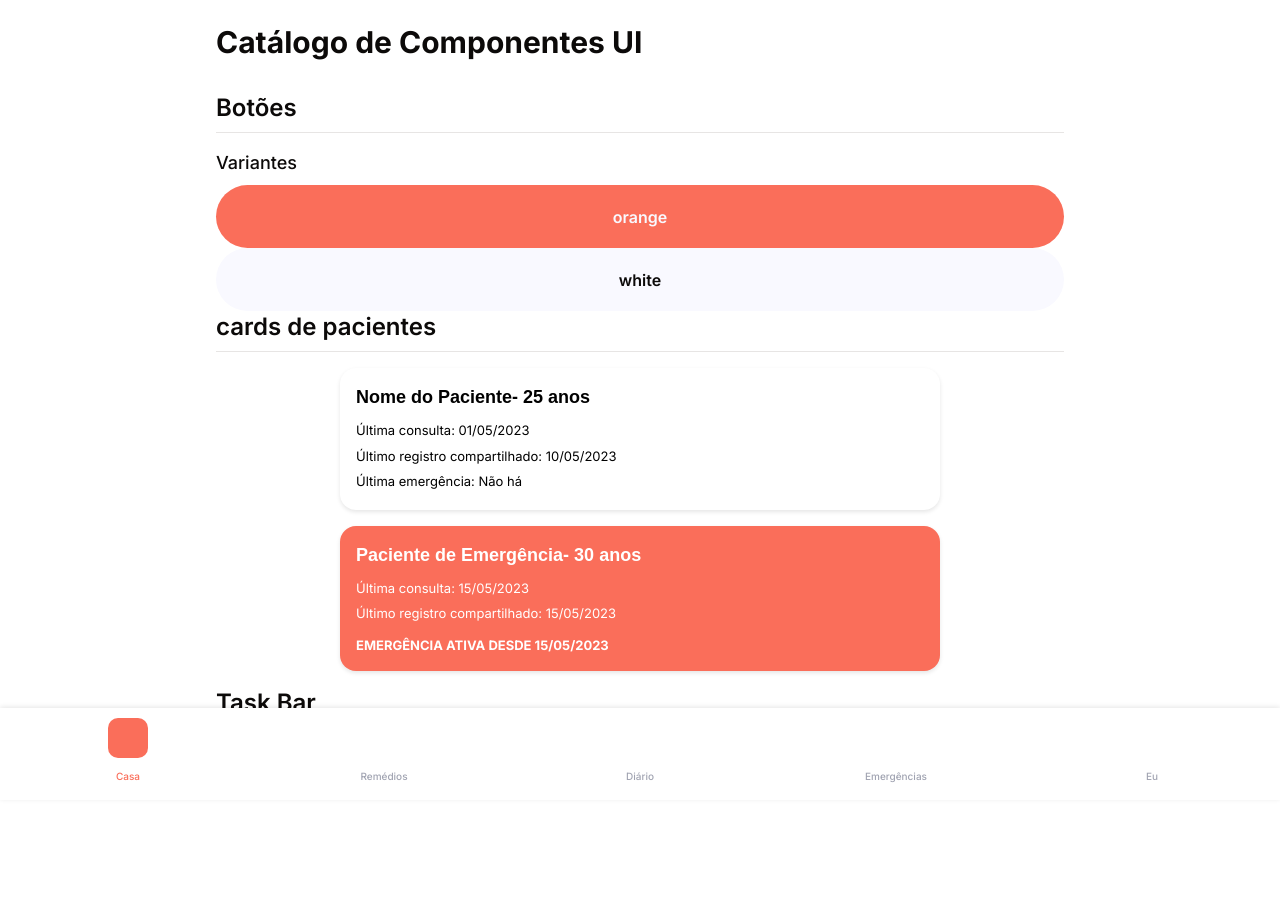
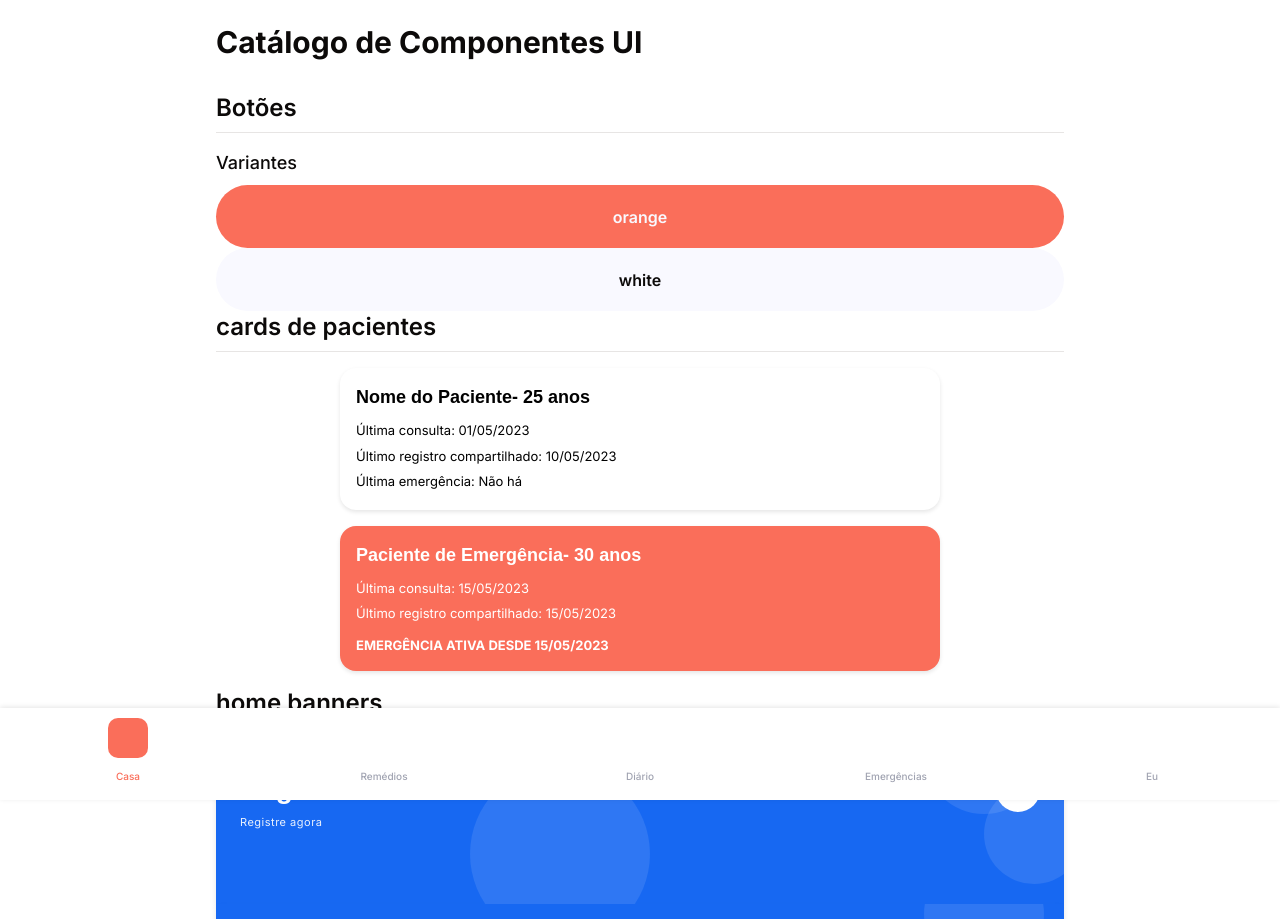
Before and after one commit to datasci4citizens/app-saude, a React (Vite) app: page /components in a window 1280 px wide. Shown: the top 919 px of the page. Before the commit the page ends 816 px from the top, so only its background shows below. Built offline with nearby package versions, Linux system fonts and the light colour scheme; a web font is replaced by a local one.

Commit message:
feat/home-banner

```diff
--- /dev/null
+++ b/src/components/home-banner.tsx
@@ -0,0 +1,128 @@
+import React from 'react';
+
+interface HomeBannerProps {
+  title?: string;
+  subtitle?: string;
+  onClick?: () => void;
+  onIconClick?: () => void; // Nova prop para navegação ao clicar no ícone
+}
+
+const HomeBanner: React.FC<HomeBannerProps> = ({
+  title = "Registro diário",
+  subtitle = "Registre agora",
+  onClick,
+  onIconClick
+}) => {
+  return (
+    <div
+      style={styles.container}
+      onClick={onClick}
+    >
+      {/* Shapes decorativos */}
+      <div style={styles.shapeTop}></div>
+      <div style={styles.shapeMiddle}></div>
+      <div style={styles.shapeBottom}></div>
+
+      {/* Conteúdo */}
+      <div style={styles.content}>
+        <div>
+          <h2 style={styles.title}>{title}</h2>
+          <p style={styles.subtitle}>{subtitle}</p>
+        </div>
+
+        {/* Ícone de editar com evento de clique próprio */}
+        <div
+          style={styles.iconContainer}
+          onClick={(e) => {
+            e.stopPropagation(); // Impede que o clique ative também o onClick do banner
+            if (onIconClick) onIconClick();
+          }}
+        >
+          <span className="mgc_pencil_line" style={styles.icon}></span>
+        </div>
+      </div>
+    </div>
+  );
+};
+
+const styles: { [key: string]: React.CSSProperties } = {
+  container: {
+    position: 'relative',
+    backgroundColor: '#1768F2',
+    padding: '24px',
+    color: 'white',
+    overflow: 'hidden',
+    height: '160px',
+    width: '100%',
+    cursor: 'pointer',
+    boxShadow: '0 4px 6px rgba(0, 0, 0, 0.1)'
+  },
+  content: {
+    position: 'relative',
+    display: 'flex',
+    justifyContent: 'space-between',
+    alignItems: 'flex-start',
+    height: '100%',
+    zIndex: 10
+  },
+  title: {
+    fontSize: '28px',
+    fontWeight: 'bold',
+    margin: 0,
+    marginBottom: '4px',
+    fontFamily: '"Work Sans", sans-serif'
+  },
+  subtitle: {
+    fontSize: '11px',
+    margin: 0,
+    opacity: 0.9,
+    letterSpacing: '0.5px',
+    fontFamily: '"Inter", sans-serif',
+    fontWeight: 'medium'
+  },
+  iconContainer: {
+    backgroundColor: 'white',
+    width: '44px',
+    height: '44px',
+    borderRadius: '50%',
+    display: 'flex',
+    alignItems: 'center',
+    justifyContent: 'center'
+  },
+  icon: {
+    fontSize: '24px',
+    color: '#5A96FA'
+  },
+  shapeTop: {
+    position: 'absolute',
+    top: '-50px',
+    right: '20px',
+    width: '120px',
+    height: '120px',
+    borderRadius: '50%',
+    backgroundColor: 'rgba(255, 255, 255, 0.1)',
+    zIndex: 1
+  },
+  shapeMiddle: {
+    position: 'absolute',
+    top: '40px',
+    right: '-20px',
+    width: '100px',
+    height: '100px',
+    borderRadius: '50%',
+    backgroundColor: 'rgba(255, 255, 255, 0.1)',
+    zIndex: 1
+  },
+  shapeBottom: {
+    position: 'absolute',
+    bottom: '-40px',
+    left: '30%',
+    width: '180px',
+    height: '180px',
+    borderRadius: '50%',
+    backgroundColor: 'rgba(255, 255, 255, 0.1)',
+    zIndex: 1
+  }
+};
+
+export default HomeBanner;
--- a/src/pages/ComponentCatalog.tsx
+++ b/src/pages/ComponentCatalog.tsx
@@ -1,6 +1,7 @@
 import { Button } from "@/components/ui/button";
 import BottomNavigationBar from "@/components/ui/navigator-bar";
 import PatientsPage from "@/components/ui/patient-button";
+import HomeBanner from "@/components/home-banner";
 
 export default function ComponentCatalog() {
   return (
@@ -35,6 +36,13 @@ export default function ComponentCatalog() {
               lastEmergency="15/05/2023"
             />
         </div>
+        <h2 className="text-2xl font-semibold mb-4 border-b pb-2">home banners</h2>
+        <div className='flex flex-wrap justify-center'>
+            <HomeBanner />
+            <HomeBanner
+              subtitle="Cheque registro dos seus pacientes"
+            />
+        </div>
         <h2 className="text-2xl font-semibold mb-4 border-b pb-2">Task Bar</h2>
         <div className='flex flex-wrap justify-center'>
             <BottomNavigationBar variant="user"/>
```
